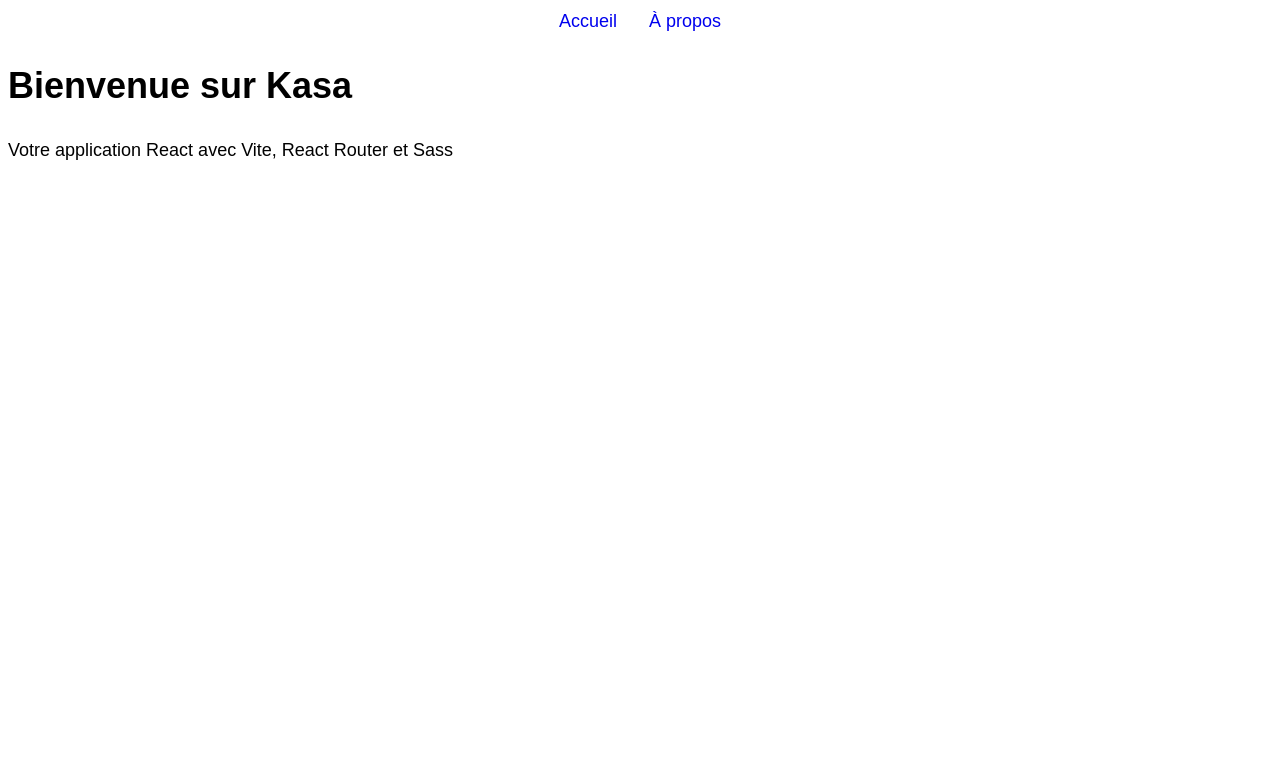
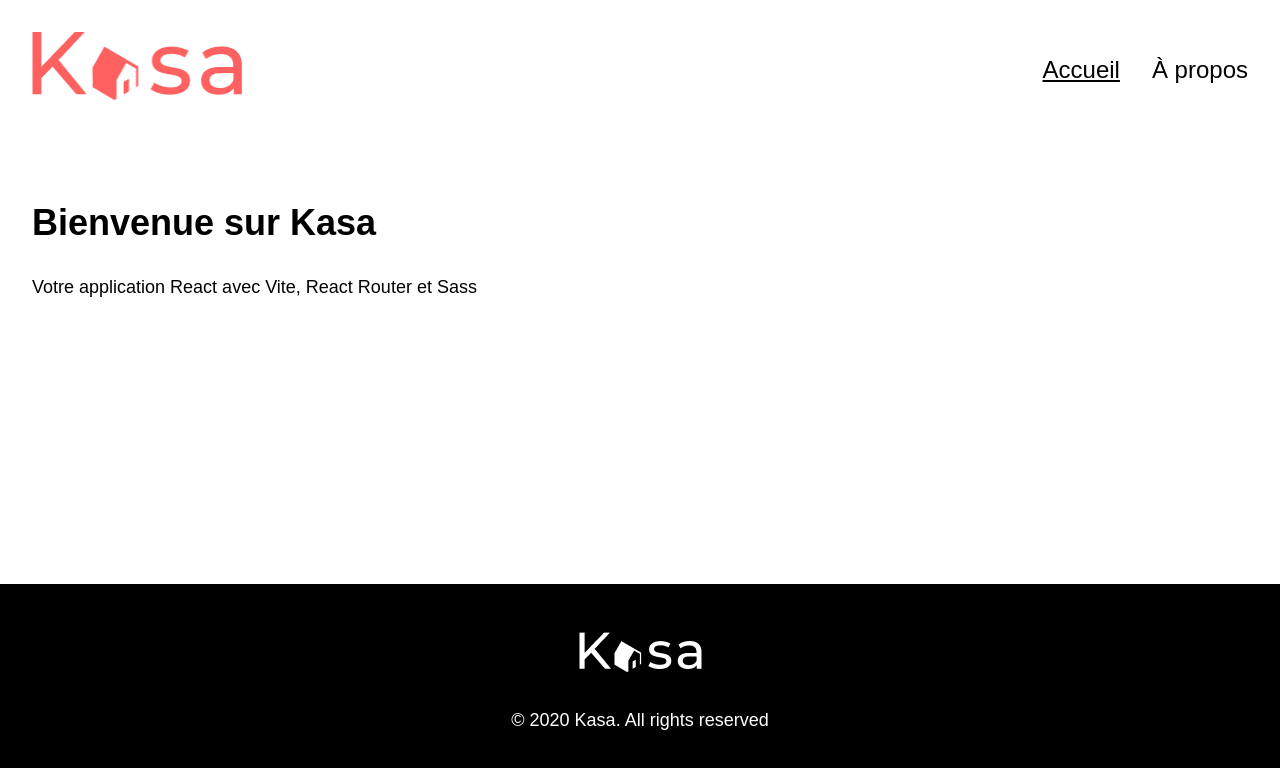
Before and after one commit to Florian-Poupon/kasa, a React (Vite) app: page / in a window 1280 px wide. Shown: the top 768 px of the page. Built offline with nearby package versions, Linux system fonts and the light colour scheme.

Commit message:
Style : layout header footer

```diff
--- a/src/App.css
+++ b/src/App.css
@@ -1,20 +1,87 @@
+.header {
+  display: flex;
+  justify-content: space-between;
+  align-items: center;
+  width: 100%;
+  max-width: 1440px;
+  padding: 2rem;
+  gap: 2rem;
+  box-sizing: border-box;
+}
+.header__logo {
+  width: 210px;
+}
+
 .navigation ul {
   display: flex;
-  justify-content: center;
+  list-style: none;
+  gap: 2rem;
+}
+.navigation ul li .nav-link {
+  text-decoration: none;
+  color: black;
+  font-weight: 500;
+  font-size: 24px;
+}
+.navigation ul li .nav-link.a--active {
+  text-decoration: underline;
+}
+
+.footer {
+  display: flex;
   align-items: center;
-  list-style: none;
+  width: 100%;
+  background-color: #000000;
+  width: 100%;
+  box-sizing: border-box;
+}
+.footer__footer_container {
+  display: flex;
+  align-items: center;
+  width: 100%;
+  flex-direction: column;
+  width: 100%;
+  max-width: 1440px;
+  gap: 1rem;
+  padding: 3rem;
+  color: white;
+}
+
+html,
+body,
+#root {
+  height: 100%;
   margin: 0;
   padding: 0;
-  gap: 2rem;
+  box-sizing: border-box;
 }
-.navigation ul li a {
-  text-decoration: none;
-  font-weight: 500;
-  transition: color 0.3s ease;
-}
+
 body {
+  display: flex;
+  align-items: center;
+  width: 100%;
   font-family: "Montserrat", sans-serif;
   font-weight: 400;
   font-size: 18px;
   line-height: 1.5;
+  background-color: #ffffff;
+}
+
+#root {
+  display: flex;
+  align-items: center;
+  width: 100%;
+  flex-direction: column;
+  width: 100%;
+}
+
+main {
+  display: flex;
+  height: 100%;
+  flex-grow: 1;
+  max-width: 1440px;
+  margin: 0 auto;
+  width: 100%;
+  box-sizing: border-box;
+  padding: 2rem;
 }/*# sourceMappingURL=App.css.map */
--- a/src/App.scss
+++ b/src/App.scss
@@ -1,13 +1,43 @@
-// /imports
+// Variables & mixins
 @import "./styles/variables_config";
 @import "./styles/mixins";
 
+// Composants
 @import "./components/header/header";
+@import "./components/footer/footer";
 
-// Styles de base
+// Reset / base
+html,
+body,
+#root {
+  height: 100%;
+  margin: 0;
+  padding: 0;
+  box-sizing: border-box;
+}
+
 body {
+  @include flex-center;
   font-family: "Montserrat", sans-serif;
   font-weight: 400;
   font-size: 18px;
   line-height: 1.5;
+  background-color: $background-color;
 }
+
+#root {
+  @include flex-center;
+  flex-direction: column;
+  width: 100%;
+}
+
+main {
+  display: flex;
+  height: 100%;
+  flex-grow: 1;
+  max-width: $maxwidth;
+  margin: 0 auto;
+  width: 100%;
+  box-sizing: border-box;
+  padding: $padding;
+}
--- a/src/components/Layout.jsx
+++ b/src/components/Layout.jsx
@@ -1,6 +1,7 @@
 import React from "react";
 import { Outlet } from "react-router-dom";
 import Header from "./header/Header";
+import Footer from "./footer/footer";
 
 export default function Layout() {
   return (
@@ -9,6 +10,7 @@ export default function Layout() {
       <main>
         <Outlet />
       </main>
+      <Footer />
     </>
   );
 }
--- a/src/components/footer/_footer.scss
+++ b/src/components/footer/_footer.scss
@@ -0,0 +1,16 @@
+.footer {
+  @include flex-center;
+  background-color: $footer-color;
+  width: 100%;
+  box-sizing: border-box;
+
+  &__footer_container {
+    @include flex-center;
+    flex-direction: column;
+    width: 100%;
+    max-width: $maxwidth;
+    gap: $gap-sm;
+    padding: $padding-lg;
+    color: $text-light;
+  }
+}
--- a/src/components/footer/footer.jsx
+++ b/src/components/footer/footer.jsx
@@ -0,0 +1,12 @@
+import React from "react";
+
+export default function footer() {
+  return (
+    <footer className="footer">
+      <div className="footer__footer_container">
+        <img src="/src/assets/images/logo_blanc.png" alt="Logo" />
+        <p>© 2020 Kasa. All rights reserved</p>
+      </div>
+    </footer>
+  );
+}
--- a/src/components/header/Header.jsx
+++ b/src/components/header/Header.jsx
@@ -4,16 +4,25 @@ import { NavLink } from "react-router-dom";
 
 function Header() {
   return (
+    <header className="header">
+      <Link to={"/"}>
+        <img src="/src/assets/images/logo.png" className="header__logo" alt="Logo" />
+      </Link>
       <nav className="navigation">
         <ul>
           <li>
-          <NavLink to="/">Accueil</NavLink>
+            <NavLink to="/" className={({ isActive }) => "nav-link" + (isActive ? " a--active" : "")}>
+              Accueil
+            </NavLink>
           </li>
           <li>
-          <Link to="/about">À propos</Link>
+            <NavLink to="/about" className={({ isActive }) => "nav-link" + (isActive ? " a--active" : "")}>
+              À propos
+            </NavLink>
           </li>
         </ul>
       </nav>
+    </header>
   );
 }
 
--- a/src/components/header/_header.scss
+++ b/src/components/header/_header.scss
@@ -1,19 +1,31 @@
+.header {
+  @include flex-between;
+  max-width: $maxwidth;
+  padding: $padding;
+  gap: $gap;
+  box-sizing: border-box;
+
+  &__logo {
+    width: 210px;
+  }
+}
+
 // Navigation
 .navigation {
   ul {
-    @include flex-center;
+    display: flex;
     list-style: none;
-    margin: 0;
-    padding: 0;
-    gap: 2rem;
+    gap: $gap;
 
     li {
-      a {
+      .nav-link {
         text-decoration: none;
+        color: $text-dark;
         font-weight: 500;
-        transition: color 0.3s ease;
+        font-size: 24px;
 
-        &:hover {
+        &.a--active {
+          text-decoration: underline;
         }
       }
     }
--- a/src/styles/_mixins.scss
+++ b/src/styles/_mixins.scss
@@ -1,12 +1,19 @@
 // Mixins
 @mixin flex-center {
   display: flex;
-  justify-content: center;
   align-items: center;
+  width: 100%;
+}
+
+@mixin flex-between {
+  display: flex;
+  justify-content: space-between;
+  align-items: center;
+  width: 100%;
 }
 
 @mixin container {
-  max-width: 1200px;
+  max-width: 1240px;
   margin: 0 auto;
-  padding: 0 20px;
+  padding: 0;
 }
--- a/src/styles/_variables_config.scss
+++ b/src/styles/_variables_config.scss
@@ -17,3 +17,11 @@ $text-light: white;
 
 // shadows
 $shadow-color: 0 4px 4px rgba(0, 0, 0, 0.25);
+
+// gap
+$gap-sm: 1rem;
+$gap: 2rem;
+
+// padding
+$padding: 2rem;
+$padding-lg: 3rem;
```
Also changed, not shown: 1 other file (tests, documents, lock files or other folders). Lines whose indentation alone changed are shown as unchanged.
